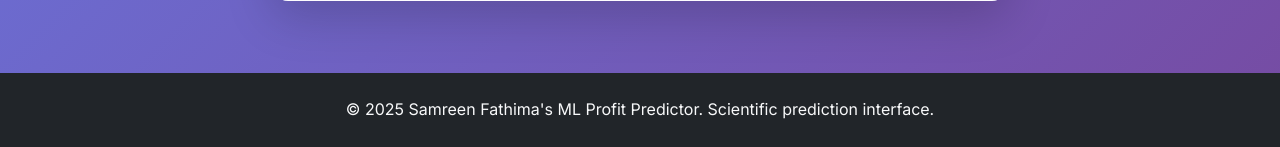
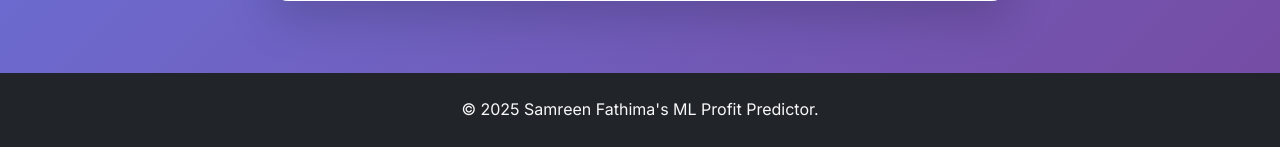
Before and after one commit to fathimasamreen/ML-Profit-Predictor, a Flask app: page / in a window 1280 px wide. Shown: the part 898-1045 px from the top of the page. Run offline with Flask 3, Linux system fonts and the light colour scheme; parts of the project's set-up code (start-up, migrations or seed data) failed here and were passed over; some libraries are stand-ins or nearby versions.

Commit message:
Update base.html

```diff
--- a/templates/base.html
+++ b/templates/base.html
@@ -36,7 +36,7 @@
 
     <footer class="bg-dark text-light py-4 mt-5">
         <div class="container text-center">
-            <p class="mb-0">© 2025 Samreen Fathima's ML Profit Predictor. Scientific prediction interface.</p>
+            <p class="mb-0">© 2025 Samreen Fathima's ML Profit Predictor.</p>
         </div>
     </footer>
 
```
